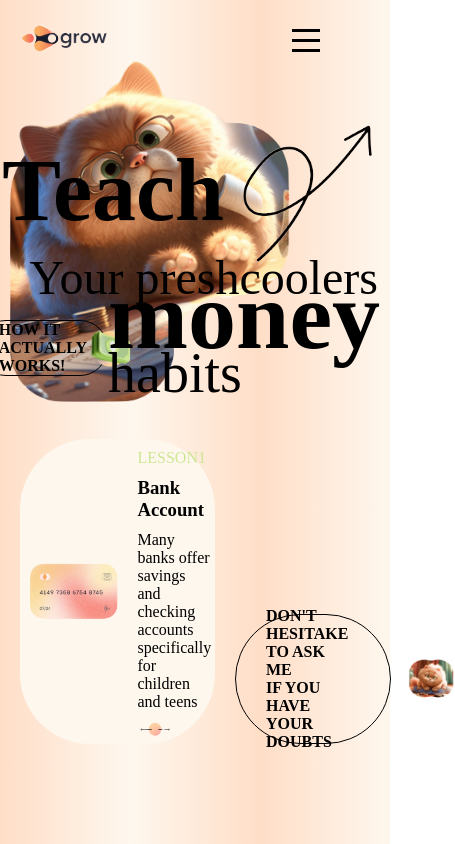
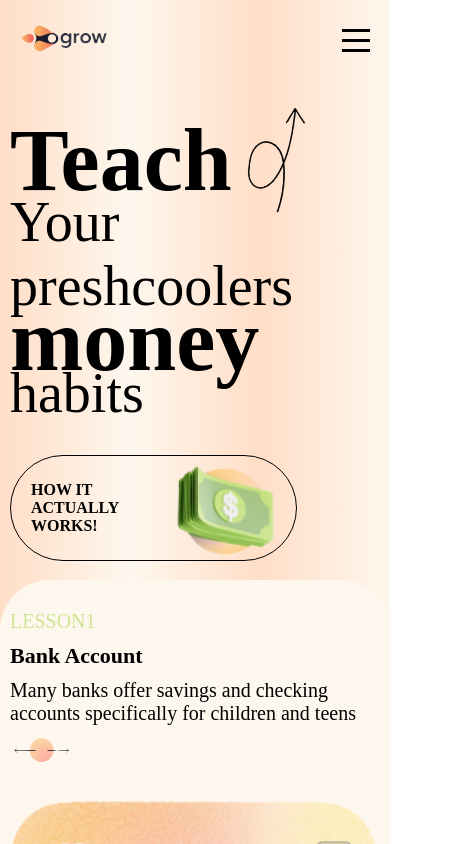
Before and after one commit to MbiamouRichy/Growly, an Angular app: page / in a window 390 px wide. Shown: the whole page, 455 px wide, since content can reach past the window. Built offline with nearby package versions, Linux system fonts and the light colour scheme.

Commit message:
responsive  4 : home

```diff
--- a/src/app/app.component.scss
+++ b/src/app/app.component.scss
@@ -20,16 +20,17 @@ $color3: rgb(254,247,238);
 /*============================= MAIN ================================*/
 /*===================================================================*/
 main{
-  height: 100vh;
-  width: 100%;
+  position: absolute;
+  width: 100vw;
+  height: 100%;
   background-image: $main-color;
   padding: 20px 70px;
+  overflow-x: hidden;
 }
 /*============================== HEADER =============================*/
 /*==================================================================*/
 
 
-main{
 header{
     @extend %div_row;
     justify-content: space-between;
@@ -49,7 +50,7 @@ main{
       }
     }
   }
-}
+
 nav ul li::before{
   content: "";
   @include absolute_div(none,none,0,0);
@@ -123,8 +124,9 @@ nav .mobile{
 
 }
 @media only screen and (max-width: 767px) {
-  main header {
-    nav{
+  main {
+    header {
+      nav {
         position: absolute;
         top: 0;
         right: 0;
@@ -135,7 +137,8 @@ nav .mobile{
         flex-direction: row-reverse;
         background: rgba(245, 222, 179, 0.5);
         animation: nav 0.5s ease-in forwards;
-      ul{
+
+        ul {
           width: auto;
           height: 100%;
           padding: 0 30px;
@@ -145,22 +148,21 @@ nav .mobile{
           justify-content: center;
           background: wheat;
           gap: 20px;
-        animation: ul 0.5s ease-in forwards;
-        animation-delay: 0.5s;
 
-        li a{
+          li a {
             font-size: 3rem;
           }
         }
       }
     }
-
+  }
   header .desktop{
     position: relative;
     left: -90px;
   }
   .btn_menu_hamburger{
     display: block;
+    right: 0;
   }
 }
 
@@ -170,7 +172,10 @@ nav .mobile{
   }
   nav .mobile{
     display: block;
+    font-size: 3rem;
+    padding: 20px 30px;
   }
+
 }
 /*====================== ANIMATION NAV =====================*/
 @keyframes nav {
--- a/src/app/home/home.component.scss
+++ b/src/app/home/home.component.scss
@@ -23,6 +23,13 @@ $color3: rgb(254,247,238);
   bottom: $bottom;
   left: $left;
 }
+/*============================== SECTION ==============================*/
+section{
+  @extend %div_col;
+  align-items: center;
+  justify-content: center;
+}
+
 /*============================== SECTION1 ================================*/
 .section_div1{
   position: relative;
@@ -82,8 +89,9 @@ $color3: rgb(254,247,238);
   }
 }
 /*================================ SECTION2 ================================*/
+
 .section_div2 {
-  @include absolute_div(none,none,100px,0);
+ @include absolute_div(none,none,100px,0);
   @extend %div_row;
   align-items: flex-end;
   width: 100%;
@@ -171,7 +179,7 @@ $color3: rgb(254,247,238);
 @media only screen  and (max-width: 1119px) {
   .div_texte2_div1 .div_texte2_div1_div2, .div_texte1 {
     h1 {
-      font-size: 7rem;
+      font-size: 8rem;
     }
   }
   .div_texte1{
@@ -210,6 +218,13 @@ $color3: rgb(254,247,238);
   }
   .link_img_card2 .link_img img{
     width: 50%;
+  }
+}
+@media only screen  and (max-width: 1088px) {
+  .div_texte2_div1 .div_texte2_div1_div2, .div_texte1 {
+    h1 {
+      font-size: 7rem;
+    }
   }
 }
 @media only screen and (max-width: 1023px) {
@@ -258,3 +273,77 @@ $color3: rgb(254,247,238);
     left: 20px;
   }
 }
+@media only screen and (max-width: 765px) {
+
+  .section_div1 .div_img {
+    display: none;
+  }
+  .div_texte2_div1 .div_texte2_div1_div2, .div_texte1 {
+    h1 {
+      font-size: 5rem;
+    }
+    img{
+      width: 100px;
+      transform: rotate(-30deg);
+    }
+  }
+  .div_texte2_div1 , .div_texte1{
+    right: unset;
+  }
+  .div_texte2 .h2_div_texte2 {
+    font-size: 3rem;
+    top: 130px;
+    right: unset;
+  }
+  .div_texte2_div1 {
+    top: 230px;
+    display: flex;
+    flex-direction: column-reverse;
+    align-items: flex-start;
+  }
+  .section_div2 {
+    flex-direction: column;
+    align-items: flex-start;
+    bottom: -50%;
+    left: 0;
+    .link_img-card1, .link_img_card2{
+      width: 100%;
+      margin: 10px 0;
+      padding: 20px 10px;
+    }
+  }
+  .section_div2 .link_img-card1 {
+    flex-direction: column-reverse;
+    justify-content: center;
+    border-radius: 50px;
+     img{
+      right: 0;
+      width: 100%;
+    }
+    .card_texte img{
+      width: auto;
+    }
+  }
+  .link_img_card2 .link_img  img{
+    right: 0;
+  }
+}
+@media only screen and (min-width: 321px) and (max-width: 425px){
+  .div_texte2_div1 .div_texte2_div1_div2, .div_texte1 {
+    h1 {
+      font-size: 5.5rem;
+    }
+  }
+  .div_texte2 .h2_div_texte2 {
+    font-size: 3.5rem;
+  }
+
+  .link_img-card1 .card_texte{
+    h3{
+      font-size: 22px;
+    }
+    p{
+      font-size: 20px;
+    }
+  }
+}
```
Lines whose indentation alone changed are shown as unchanged.
